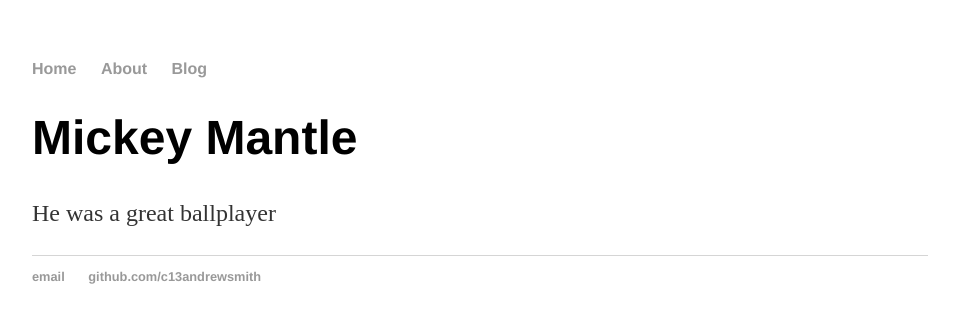
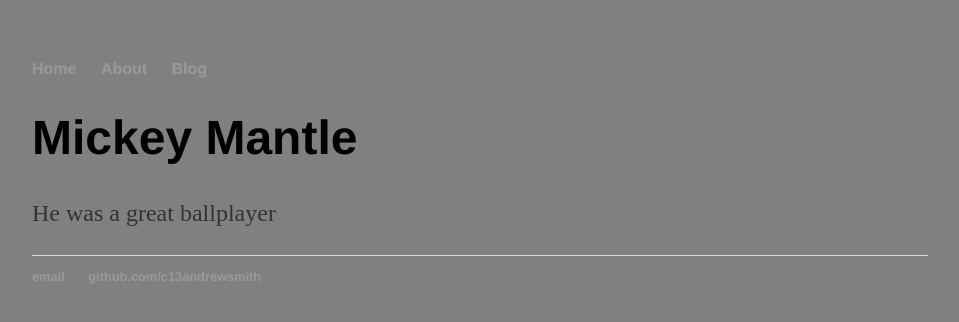
Before and after one commit to c13andrewsmith/c13andrew.smith.github.io, a plain HTML site: page index.html in a window 1280 px wide. Shown: the whole page, without its empty margins (160-1119 px from the left). Drawn offline with Linux system fonts and the light colour scheme.

Commit message:
Change background to grey

```diff
--- a/index.html
+++ b/index.html
@@ -5,7 +5,7 @@
     <!-- link to main stylesheet -->
 		<link rel="stylesheet" type="text/css" href="/css/main.css">
 	</head>
-	<body>
+	<body style="background-color:grey;">
 		<nav>
     		<ul>
         		<li><a href="/">Home</a></li>
```
Also changed, not shown: 1 other file.
